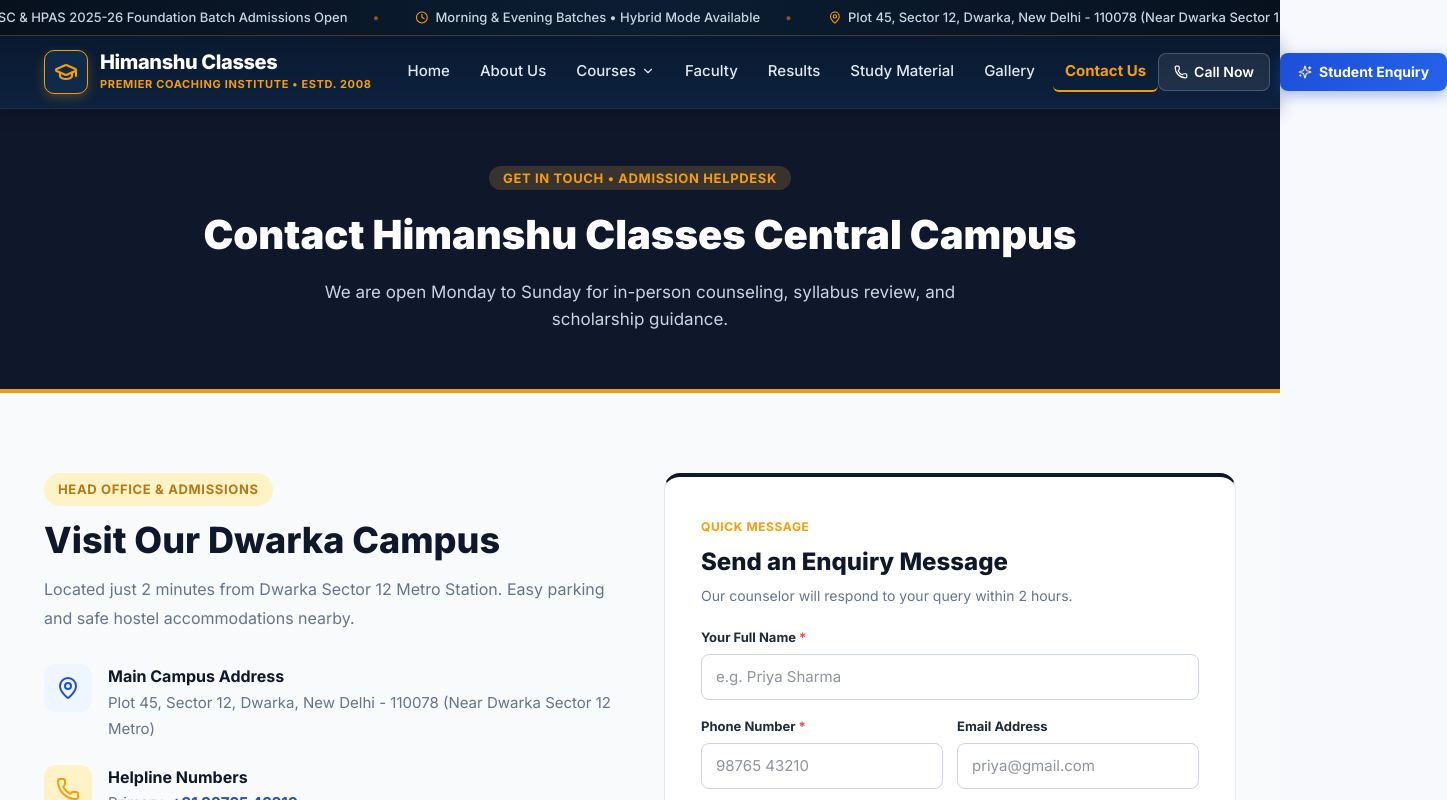
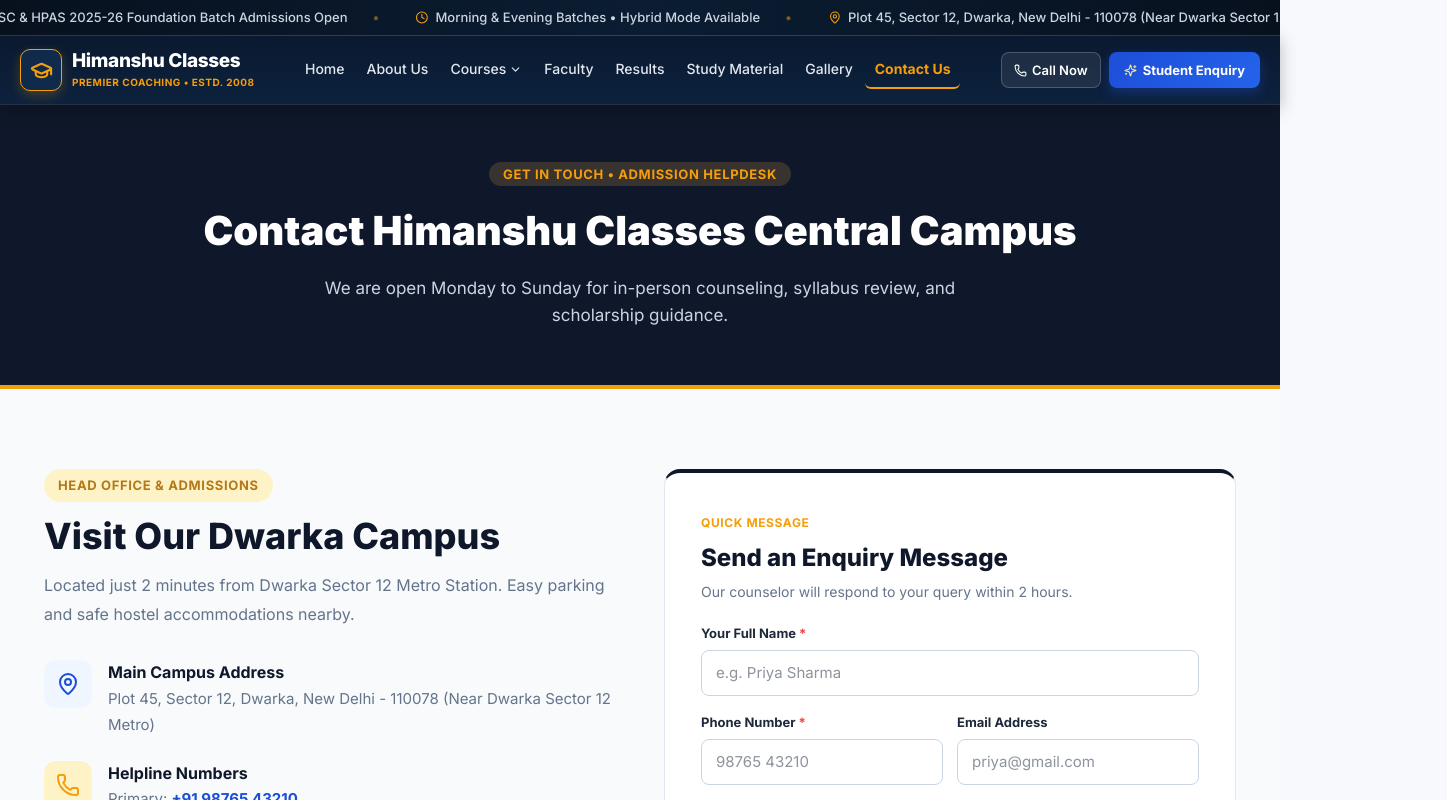
Before and after one commit to raia94614-ui/Himanushu-Bhaiya, a Next.js app: page /contact in a window 1280 px wide. Shown: the top 800 px of the page, 1447 px wide, since content can reach past the window. Built offline with nearby package versions, Linux system fonts and the light colour scheme.

Commit message:
fix: compact navbar spacing and prevent right side button truncation on laptops

```diff
--- a/src/components/layout/Navbar.tsx
+++ b/src/components/layout/Navbar.tsx
@@ -131,7 +131,7 @@ export default function Navbar({ onOpenEnquiry }: NavbarProps) {
         </div>
       </div>
 
-      {/* ── MAIN NAVIGATION BAR (CLEAN SLATE WITH PERFECT LINEAR ALIGNMENT) ── */}
+      {/* ── MAIN NAVIGATION BAR (PROPORTIONAL 100% CONTAINER WITH NO OVERFLOW) ── */}
       <header
         style={{
           background: 'linear-gradient(180deg, #0A192F 0%, #0D223E 100%)',
@@ -143,12 +143,15 @@ export default function Navbar({ onOpenEnquiry }: NavbarProps) {
         }}
       >
         <div
-          className="hc-container"
           style={{
+            maxWidth: '100%',
+            paddingLeft: '20px',
+            paddingRight: '20px',
             display: 'flex',
             alignItems: 'center',
             justifyContent: 'space-between',
-            height: '72px'
+            height: '68px',
+            gap: '12px'
           }}
         >
           {/* 1. LEFT: LOGO & INSTITUTE BRANDING */}
@@ -157,7 +160,7 @@ export default function Navbar({ onOpenEnquiry }: NavbarProps) {
             style={{
               display: 'flex',
               alignItems: 'center',
-              gap: '12px',
+              gap: '10px',
               textDecoration: 'none',
               flexShrink: 0
             }}
@@ -165,8 +168,8 @@ export default function Navbar({ onOpenEnquiry }: NavbarProps) {
             {/* Emblem Crest */}
             <div
               style={{
-                width: '44px',
-                height: '44px',
+                width: '42px',
+                height: '42px',
                 borderRadius: '10px',
                 backgroundColor: '#0F2A4A',
                 display: 'flex',
@@ -178,44 +181,45 @@ export default function Navbar({ onOpenEnquiry }: NavbarProps) {
                 flexShrink: 0
               }}
             >
-              <GraduationCap size={24} strokeWidth={2.2} />
+              <GraduationCap size={23} strokeWidth={2.2} />
             </div>
 
             {/* Name & Tagline */}
             <div style={{ display: 'flex', flexDirection: 'column' }}>
               <span
                 style={{
-                  fontSize: '1.25rem',
+                  fontSize: '1.1875rem',
                   fontWeight: 800,
                   color: '#FFFFFF',
                   letterSpacing: '-0.02em',
-                  lineHeight: 1.15
+                  lineHeight: 1.15,
+                  whiteSpace: 'nowrap'
                 }}
               >
                 {INSTITUTE_INFO.name}
               </span>
               <span
                 style={{
-                  fontSize: '0.6875rem',
+                  fontSize: '0.625rem',
                   fontWeight: 700,
                   color: '#F59E0B',
                   textTransform: 'uppercase',
-                  letterSpacing: '0.06em',
-                  marginTop: '2px'
+                  letterSpacing: '0.05em',
+                  marginTop: '2px',
+                  whiteSpace: 'nowrap'
                 }}
               >
-                Premier Coaching Institute • Estd. {INSTITUTE_INFO.established}
+                Premier Coaching • Estd. {INSTITUTE_INFO.established}
               </span>
             </div>
           </Link>
 
-          {/* 2. CENTER: NAVIGATION LINKS (Single Baseline, Pure Bottom-Line Indicator) */}
+          {/* 2. CENTER: NAVIGATION LINKS (Compact and evenly spaced) */}
           <nav
             style={{
               display: 'flex',
               alignItems: 'center',
-              gap: '6px',
-              marginLeft: '24px'
+              gap: '2px'
             }}
             className="hc-desktop-nav"
           >
@@ -236,11 +240,11 @@ export default function Navbar({ onOpenEnquiry }: NavbarProps) {
                         display: 'inline-flex',
                         alignItems: 'center',
                         justifyContent: 'center',
-                        gap: '5px',
-                        height: '40px',
-                        padding: '0 12px',
+                        gap: '3px',
+                        height: '38px',
+                        padding: '0 10px',
                         borderRadius: '6px',
-                        fontSize: '0.9375rem',
+                        fontSize: '0.875rem',
                         fontWeight: isActive ? 700 : 500,
                         color: isActive ? '#F59E0B' : '#E2E8F0',
                         borderBottom: isActive ? '2px solid #F59E0B' : '2px solid transparent',
@@ -258,7 +262,7 @@ export default function Navbar({ onOpenEnquiry }: NavbarProps) {
                       }}
                     >
                       <span>{item.label}</span>
-                      <ChevronDown size={14} style={{ transition: 'transform 0.2s', transform: coursesDropdown ? 'rotate(180deg)' : 'none' }} />
+                      <ChevronDown size={13} style={{ transition: 'transform 0.2s', transform: coursesDropdown ? 'rotate(180deg)' : 'none' }} />
                     </Link>
 
                     {/* Courses Dropdown Menu */}
@@ -269,7 +273,7 @@ export default function Navbar({ onOpenEnquiry }: NavbarProps) {
                           top: '100%',
                           left: '50%',
                           transform: 'translateX(-50%)',
-                          width: '420px',
+                          width: '400px',
                           backgroundColor: '#0F2A4A',
                           borderRadius: '12px',
                           boxShadow: '0 20px 40px rgba(0, 0, 0, 0.5)',
@@ -294,7 +298,7 @@ export default function Navbar({ onOpenEnquiry }: NavbarProps) {
                               display: 'flex',
                               alignItems: 'center',
                               justifyContent: 'space-between',
-                              padding: '10px',
+                              padding: '8px 10px',
                               borderRadius: '8px',
                               transition: 'background 0.15s ease',
                               textDecoration: 'none'
@@ -303,14 +307,14 @@ export default function Navbar({ onOpenEnquiry }: NavbarProps) {
                             onMouseLeave={(e) => (e.currentTarget.style.backgroundColor = 'transparent')}
                           >
                             <div>
-                              <div style={{ fontSize: '0.875rem', fontWeight: 700, color: '#FFFFFF' }}>
+                              <div style={{ fontSize: '0.8125rem', fontWeight: 700, color: '#FFFFFF' }}>
                                 {course.title.split('(')[0]}
                               </div>
                               <div style={{ fontSize: '0.75rem', color: '#94A3B8' }}>
                                 {course.duration} • {course.fee}
                               </div>
                             </div>
-                            <span style={{ fontSize: '0.75rem', fontWeight: 700, color: '#F59E0B', backgroundColor: 'rgba(245, 158, 11, 0.15)', padding: '3px 8px', borderRadius: '4px' }}>
+                            <span style={{ fontSize: '0.75rem', fontWeight: 700, color: '#F59E0B', backgroundColor: 'rgba(245, 158, 11, 0.15)', padding: '2px 8px', borderRadius: '4px' }}>
                               View
                             </span>
                           </Link>
@@ -319,8 +323,8 @@ export default function Navbar({ onOpenEnquiry }: NavbarProps) {
                           href="/courses"
                           onClick={() => setCoursesDropdown(false)}
                           style={{
-                            marginTop: '6px',
-                            padding: '10px',
+                            marginTop: '4px',
+                            padding: '8px',
                             borderRadius: '8px',
                             backgroundColor: 'rgba(255, 255, 255, 0.05)',
                             color: '#F59E0B',
@@ -349,10 +353,10 @@ export default function Navbar({ onOpenEnquiry }: NavbarProps) {
                     display: 'inline-flex',
                     alignItems: 'center',
                     justifyContent: 'center',
-                    height: '40px',
-                    padding: '0 12px',
+                    height: '38px',
+                    padding: '0 10px',
                     borderRadius: '6px',
-                    fontSize: '0.9375rem',
+                    fontSize: '0.875rem',
                     fontWeight: isActive ? 700 : 500,
                     color: isActive ? '#F59E0B' : '#E2E8F0',
                     borderBottom: isActive ? '2px solid #F59E0B' : '2px solid transparent',
@@ -375,12 +379,12 @@ export default function Navbar({ onOpenEnquiry }: NavbarProps) {
             })}
           </nav>
 
-          {/* 3. RIGHT: CTA ACTION BUTTONS (Desktop) */}
+          {/* 3. RIGHT: CTA ACTION BUTTONS (Compact to prevent edge clipping) */}
           <div
             style={{
               display: 'flex',
               alignItems: 'center',
-              gap: '10px',
+              gap: '8px',
               flexShrink: 0
             }}
             className="hc-desktop-actions"
@@ -391,11 +395,11 @@ export default function Navbar({ onOpenEnquiry }: NavbarProps) {
               style={{
                 display: 'inline-flex',
                 alignItems: 'center',
-                gap: '6px',
-                height: '38px',
-                padding: '0 15px',
+                gap: '5px',
+                height: '36px',
+                padding: '0 12px',
                 borderRadius: '8px',
-                fontSize: '0.875rem',
+                fontSize: '0.8125rem',
                 fontWeight: 600,
                 color: '#FFFFFF',
                 backgroundColor: 'rgba(255, 255, 255, 0.08)',
@@ -413,7 +417,7 @@ export default function Navbar({ onOpenEnquiry }: NavbarProps) {
                 e.currentTarget.style.color = '#FFFFFF';
               }}
             >
-              <Phone size={14} />
+              <Phone size={13} />
               <span>Call Now</span>
             </a>
 
@@ -423,15 +427,15 @@ export default function Navbar({ onOpenEnquiry }: NavbarProps) {
               style={{
                 display: 'inline-flex',
                 alignItems: 'center',
-                gap: '7px',
-                height: '38px',
-                padding: '0 18px',
+                gap: '6px',
+                height: '36px',
+                padding: '0 15px',
                 borderRadius: '8px',
-                fontSize: '0.875rem',
+                fontSize: '0.8125rem',
                 fontWeight: 700,
                 color: '#FFFFFF',
                 background: 'linear-gradient(135deg, #1D4ED8 0%, #2563EB 100%)',
-                boxShadow: '0 4px 14px rgba(29, 78, 216, 0.4)',
+                boxShadow: '0 4px 12px rgba(29, 78, 216, 0.4)',
                 border: 'none',
                 cursor: 'pointer',
                 transition: 'all 0.2s ease',
@@ -439,14 +443,14 @@ export default function Navbar({ onOpenEnquiry }: NavbarProps) {
               }}
               onMouseEnter={(e) => {
                 e.currentTarget.style.transform = 'translateY(-1px)';
-                e.currentTarget.style.boxShadow = '0 6px 18px rgba(29, 78, 216, 0.6)';
+                e.currentTarget.style.boxShadow = '0 6px 16px rgba(29, 78, 216, 0.6)';
               }}
               onMouseLeave={(e) => {
                 e.currentTarget.style.transform = 'translateY(0)';
-                e.currentTarget.style.boxShadow = '0 4px 14px rgba(29, 78, 216, 0.4)';
+                e.currentTarget.style.boxShadow = '0 4px 12px rgba(29, 78, 216, 0.4)';
               }}
             >
-              <Sparkles size={14} style={{ color: '#FDE68A' }} />
+              <Sparkles size={13} style={{ color: '#FDE68A' }} />
               <span>Student Enquiry</span>
             </button>
           </div>
@@ -477,7 +481,7 @@ export default function Navbar({ onOpenEnquiry }: NavbarProps) {
           style={{
             position: 'fixed',
             inset: 0,
-            top: '108px',
+            top: '104px',
             backgroundColor: 'rgba(10, 25, 47, 0.8)',
             backdropFilter: 'blur(6px)',
             zIndex: 99
@@ -488,7 +492,7 @@ export default function Navbar({ onOpenEnquiry }: NavbarProps) {
             style={{
               backgroundColor: '#0A192F',
               width: '100%',
-              maxHeight: 'calc(100vh - 108px)',
+              maxHeight: 'calc(100vh - 104px)',
               overflowY: 'auto',
               padding: '24px 20px',
               borderBottom: '2px solid #F59E0B',
@@ -570,7 +574,7 @@ export default function Navbar({ onOpenEnquiry }: NavbarProps) {
         </div>
       )}
 
-      {/* Infinite Marquee Animation & Responsive Styles */}
+      {/* Infinite Marquee Animation & Responsive Breakpoints */}
       <style jsx>{`
         @keyframes marquee {
           0% {
@@ -592,7 +596,7 @@ export default function Navbar({ onOpenEnquiry }: NavbarProps) {
         .hc-ticker-item:hover span {
           color: #F59E0B !important;
         }
-        @media (max-width: 1080px) {
+        @media (max-width: 1220px) {
           :global(.hc-desktop-nav) {
             display: none !important;
           }
```
